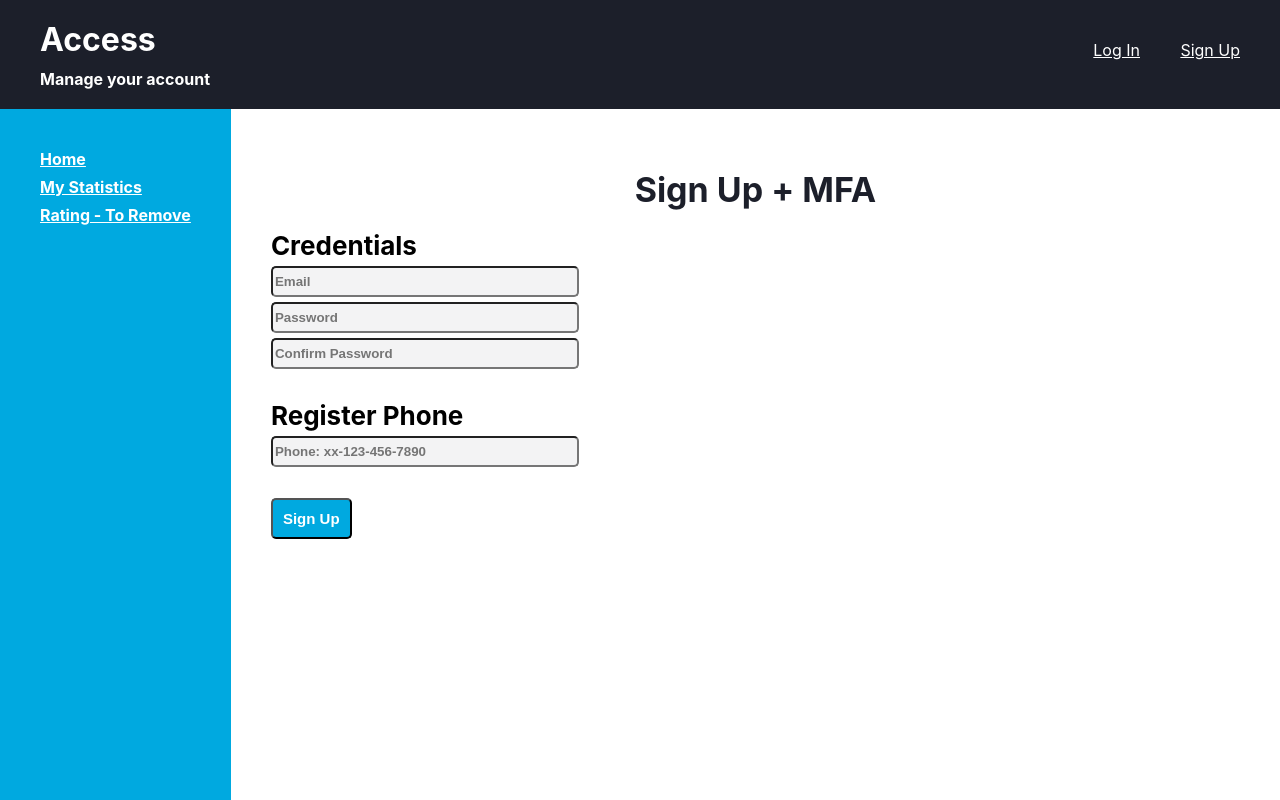
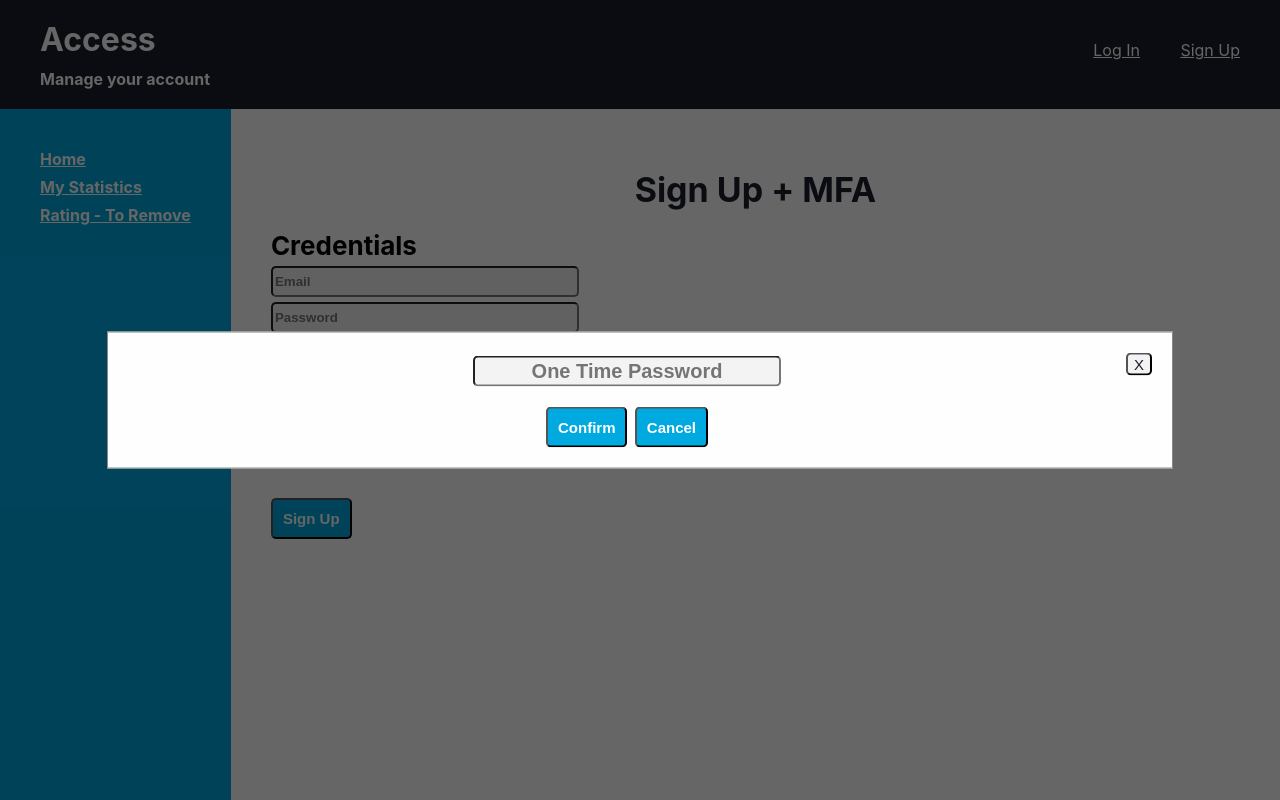
Before and after one commit to onelogin/onelogin-demo-lab, a React (Create React App) app: page /signup in a window 1280 px wide. Built offline with nearby package versions, Linux system fonts and the light colour scheme; no server answers.

Commit message:
OTPModal - closing from the parent component

```diff
--- a/src/pages/login_page/login_page.js
+++ b/src/pages/login_page/login_page.js
@@ -18,7 +18,8 @@ class LoginPage extends Component {
       confirmEmail: false,
       wrongPassword: false,
       userExists: false,
-      mismatchPassword: false
+      mismatchPassword: false,
+      modalVisible: false
     }
   }
 
@@ -74,6 +75,10 @@ class LoginPage extends Component {
   resetConfirmEmail = () => this.setState({...this.state, confirmEmail: false})
   resetUnauthorized = () => this.setState({...this.state, wrongPassword: false})
 
+  closeOTPModal = () => {
+    this.setState( {...this.state, listeningForOTP: false} );
+  }
+
   render(){
     if(this.props.isAuthenticated){
       return <Redirect to="/profile" />
@@ -81,7 +86,7 @@ class LoginPage extends Component {
     return (
       <AppWrapper>
         <div className="splash-page">
-          <OTPModal action={this.acceptOTP} isOpen={this.state.listeningForOTP}/>
+          {this.state.listeningForOTP ? <OTPModal action={this.acceptOTP} close={this.closeOTPModal}/> : <div />}
           {this.state.confirmEmail ? <Popup text="Please check your email and confirm your address to continue" close={this.resetConfirmEmail}/> : null}
           {this.state.wrongPassword ? <Popup text="Wrong password given" close={this.resetUnauthorized}/> : null}
           {this.state.mismatchPassword ? <Popup text="Password and Password Confirmation do not match" close={this.resetMismatch}/> : null}
--- a/src/ui_components/cancel_button/cancel_button.js
+++ /dev/null
@@ -1,7 +0,0 @@
-import React from 'react';
-
-const CancelButton = (props) => {
-  return <button className="cancel-button">{props.text}</button>
-}
-
-export default CancelButton
--- a/src/ui_components/modals/otp_modal.js
+++ b/src/ui_components/modals/otp_modal.js
@@ -1,21 +1,19 @@
-import React from 'react';
+// import { render } from 'node-sass';
+import React, { Component} from 'react';
 import CancelButton from '../cancel_button/cancel_button';
 import SubmitButton from '../submit_button/submit_button';
 
-const OTPModal = (props) => {
-  return props.isOpen ? (
+const OTPModal = ({close, action}) => (
       <div className="modal-background">
         <div className="modal-card">
-        <CancelButton  text="X" />
-        <form className="otp-input-form" onSubmit={props.action}>
+        <button className="cancel-button" onClick={close}>X</button>
+          <form className="otp-input-form" onSubmit={action}>
             <input className="otp-input-form-field onelogin-input" placeholder="One Time Password" name="otp"/><br/>
             <SubmitButton text="Confirm"/>&nbsp;
-          <SubmitButton text="Cancel" />
+            <button className="submit-button" onClick={close}>Cancel</button>
           </form>
         </div>
       </div>
-
-  ) : null;
-}
+  )
 
 export default OTPModal;
--- a/webpack.config.js
+++ b/webpack.config.js
@@ -49,7 +49,7 @@ module.exports = {
   ],
   devServer: {
     host: '0.0.0.0',
-    port: 3000,
+    port: 3001,
     disableHostCheck: true,
     historyApiFallback: true
   }
```
Also changed, not shown: 1 other file (tests, documents, lock files or other folders). Lines whose indentation alone changed are shown as unchanged.
